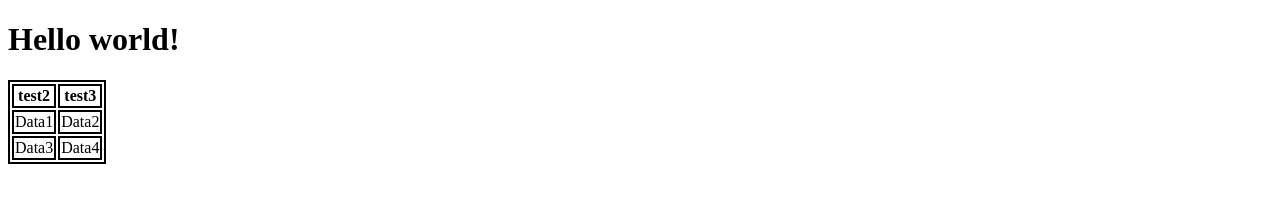
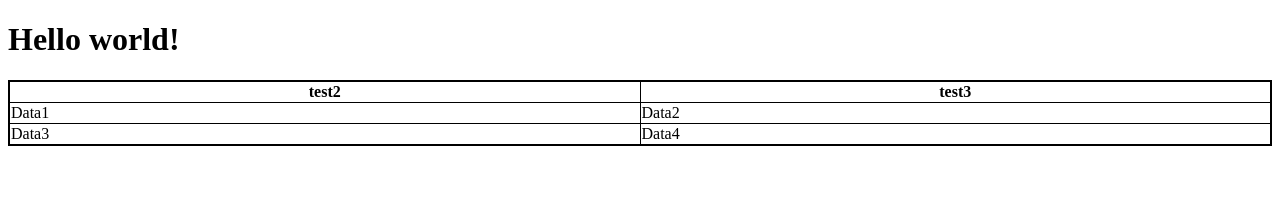
Before and after one commit to mloomets/mloomets.github.io, a plain HTML site: page index.html in a window 1280 px wide. Drawn offline with Linux system fonts and the light colour scheme.

Commit message:
Testing styling on table

```diff
--- a/index.html
+++ b/index.html
@@ -4,9 +4,14 @@
 	<meta charset="UTF-8">
 	<title>My first website</title>
 	<style>
-		table, th, td {
+		th, td {
+			border: 1px solid black;
+			border-collapse: collapse;
+		}
+		table {
+			width: 100%;
 			border: 2px solid black;
-			// border-collapse: collapse;
+			border-collapse: collapse;
 		}
 	</style>
 </head>
```
